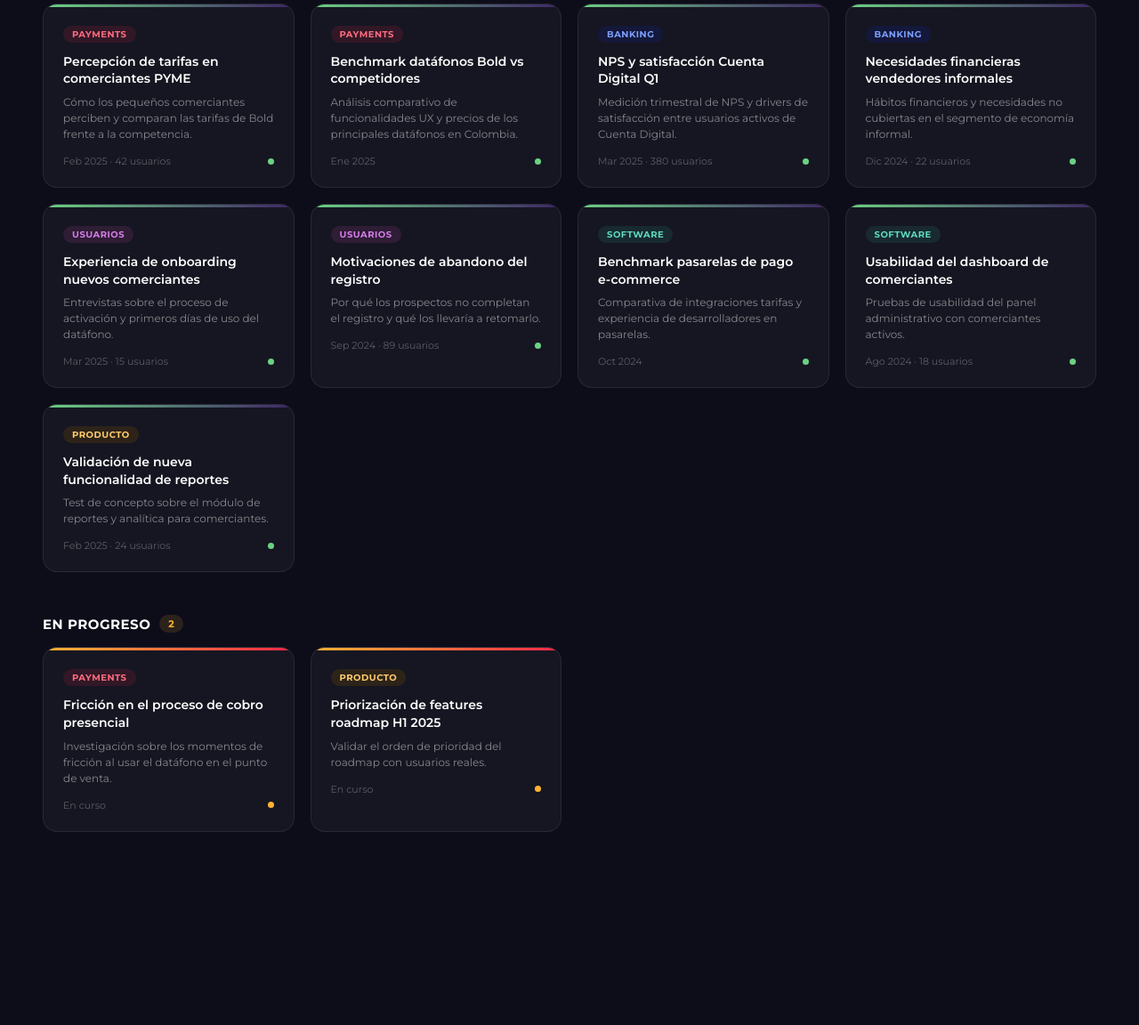
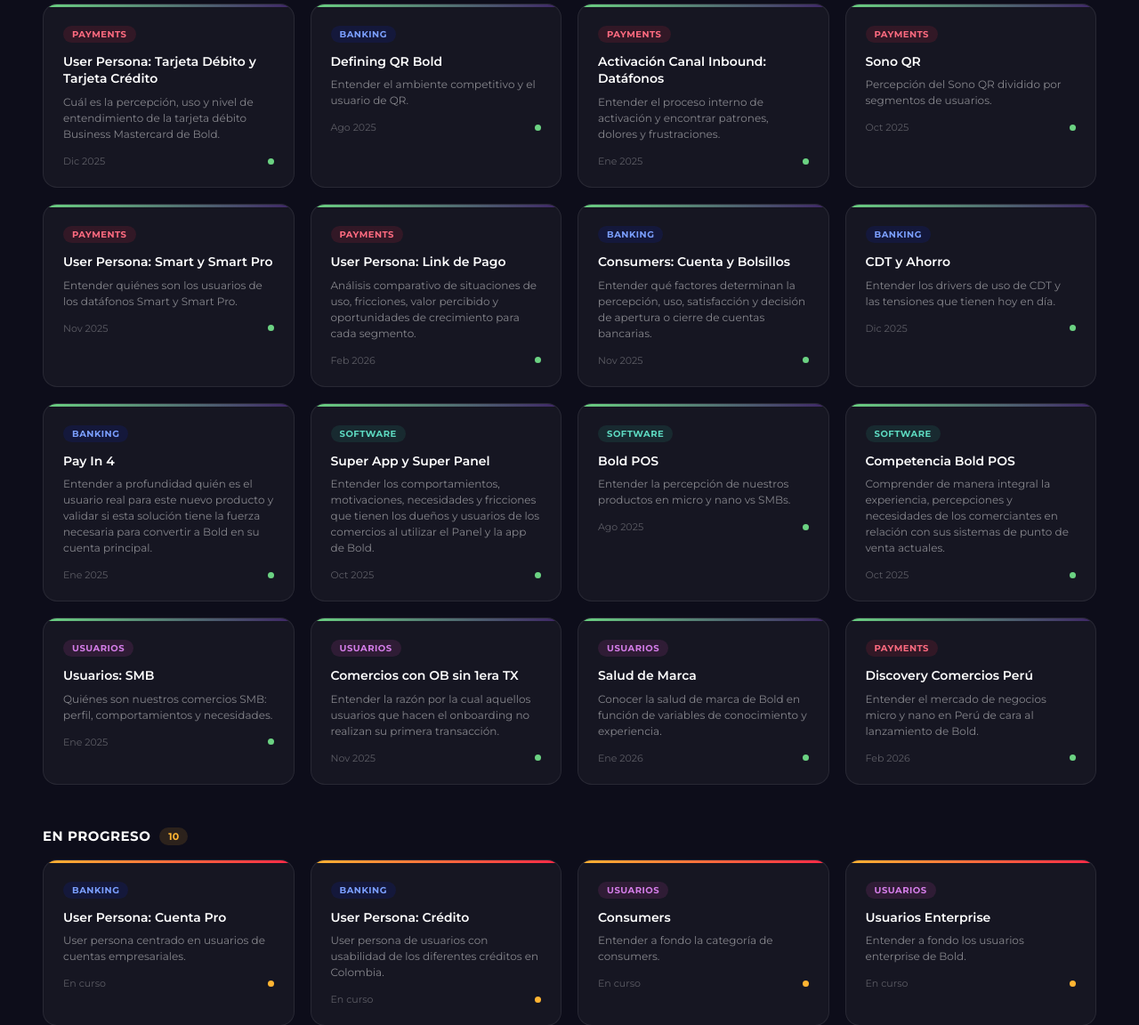
Before and after one commit to antonio-consumer-market-research/Bold-research, a plain HTML site: page index.html in a window 1280 px wide. Shown: the part 548-1700 px from the top of the page at 89% size. Before the commit the page ends 1591 px from the top, so only its background shows below. Drawn offline with Linux system fonts and the light colour scheme.

Commit message:
Update index.html

```diff
--- a/index.html
+++ b/index.html
@@ -419,17 +419,32 @@
     if(r2) kbEntries = JSON.parse(r2);
   }catch(e){}
   if(!data.length) data = [
-    {title:"Percepción de tarifas en comerciantes PYME",desc:"Cómo los pequeños comerciantes perciben y comparan las tarifas de Bold frente a la competencia.",vertical:"Payments",status:"done",date:"Feb 2025",users:42,link:""},
-    {title:"Benchmark datáfonos Bold vs competidores",desc:"Análisis comparativo de funcionalidades UX y precios de los principales datáfonos en Colombia.",vertical:"Payments",status:"done",date:"Ene 2025",users:0,link:""},
-    {title:"Fricción en el proceso de cobro presencial",desc:"Investigación sobre los momentos de fricción al usar el datáfono en el punto de venta.",vertical:"Payments",status:"pending",date:"En curso",users:0,link:""},
-    {title:"NPS y satisfacción Cuenta Digital Q1",desc:"Medición trimestral de NPS y drivers de satisfacción entre usuarios activos de Cuenta Digital.",vertical:"Banking",status:"done",date:"Mar 2025",users:380,link:""},
-    {title:"Necesidades financieras vendedores informales",desc:"Hábitos financieros y necesidades no cubiertas en el segmento de economía informal.",vertical:"Banking",status:"done",date:"Dic 2024",users:22,link:""},
-    {title:"Experiencia de onboarding nuevos comerciantes",desc:"Entrevistas sobre el proceso de activación y primeros días de uso del datáfono.",vertical:"Usuarios",status:"done",date:"Mar 2025",users:15,link:""},
-    {title:"Motivaciones de abandono del registro",desc:"Por qué los prospectos no completan el registro y qué los llevaría a retomarlo.",vertical:"Usuarios",status:"done",date:"Sep 2024",users:89,link:""},
-    {title:"Benchmark pasarelas de pago e-commerce",desc:"Comparativa de integraciones tarifas y experiencia de desarrolladores en pasarelas.",vertical:"Software",status:"done",date:"Oct 2024",users:0,link:""},
-    {title:"Usabilidad del dashboard de comerciantes",desc:"Pruebas de usabilidad del panel administrativo con comerciantes activos.",vertical:"Software",status:"done",date:"Ago 2024",users:18,link:""},
-    {title:"Validación de nueva funcionalidad de reportes",desc:"Test de concepto sobre el módulo de reportes y analítica para comerciantes.",vertical:"Producto",status:"done",date:"Feb 2025",users:24,link:""},
-    {title:"Priorización de features roadmap H1 2025",desc:"Validar el orden de prioridad del roadmap con usuarios reales.",vertical:"Producto",status:"pending",date:"En curso",users:0,link:""},
+    {title:"User Persona: Tarjeta Débito y Tarjeta Crédito",desc:"Cuál es la percepción, uso y nivel de entendimiento de la tarjeta débito Business Mastercard de Bold.",vertical:"Payments",status:"done",date:"Dic 2025",users:0,link:"https://docs.google.com/presentation/d/1wJIU-RYA7SByVAP75HHyqsH30QrkGRQaZM6S4lyjPNs/edit"},
+    {title:"Defining QR Bold",desc:"Entender el ambiente competitivo y el usuario de QR.",vertical:"Banking",status:"done",date:"Ago 2025",users:0,link:"https://docs.google.com/presentation/d/1-qPquJnpztI6-PU-CRiNyU-LM5vBY-Zqn1FyfN8f9Jg/edit"},
+    {title:"Activación Canal Inbound: Datáfonos",desc:"Entender el proceso interno de activación y encontrar patrones, dolores y frustraciones.",vertical:"Payments",status:"done",date:"Ene 2025",users:0,link:"https://docs.google.com/presentation/d/1Kr2dJmpc3MPpOz-GWTmd3K1TUCitMXmQvW1uSpx63us/edit"},
+    {title:"Sono QR",desc:"Percepción del Sono QR dividido por segmentos de usuarios.",vertical:"Payments",status:"done",date:"Oct 2025",users:0,link:"https://docs.google.com/presentation/d/1pA91et--_l4nSIXcqoFwbavx0i2S0SIy6g8kt7buy3E/edit"},
+    {title:"User Persona: Smart y Smart Pro",desc:"Entender quiénes son los usuarios de los datáfonos Smart y Smart Pro.",vertical:"Payments",status:"done",date:"Nov 2025",users:0,link:"https://docs.google.com/presentation/d/1a6d63U0YnI6VEXItO9Ijl7fh4kY9uhCGefewky0o9K8/edit"},
+    {title:"User Persona: Link de Pago",desc:"Análisis comparativo de situaciones de uso, fricciones, valor percibido y oportunidades de crecimiento para cada segmento.",vertical:"Payments",status:"done",date:"Feb 2026",users:0,link:"https://docs.google.com/presentation/d/1hwbM6WecZcb0h97ELAkT0Br9cxl5tKF_3YyvLP2sDz0/edit"},
+    {title:"Consumers: Cuenta y Bolsillos",desc:"Entender qué factores determinan la percepción, uso, satisfacción y decisión de apertura o cierre de cuentas bancarias.",vertical:"Banking",status:"done",date:"Nov 2025",users:0,link:"https://docs.google.com/presentation/d/1RFaLXBSc6BHL1nRXmywGYevJgRMIfRbT6ZpMCjpwSVQ/edit"},
+    {title:"CDT y Ahorro",desc:"Entender los drivers de uso de CDT y las tensiones que tienen hoy en día.",vertical:"Banking",status:"done",date:"Dic 2025",users:0,link:"https://docs.google.com/presentation/d/1hq4Nd4XO6yBsgnve347yo0Z-he_5Zj5Mmp5HZMsr1dE/edit"},
+    {title:"Pay In 4",desc:"Entender a profundidad quién es el usuario real para este nuevo producto y validar si esta solución tiene la fuerza necesaria para convertir a Bold en su cuenta principal.",vertical:"Banking",status:"done",date:"Ene 2025",users:0,link:"https://docs.google.com/presentation/d/18qUVz3jmoYYqPzM4AJIDu_otK8kaPTW3QHFmJ8PbXEs/edit"},
+    {title:"Super App y Super Panel",desc:"Entender los comportamientos, motivaciones, necesidades y fricciones que tienen los dueños y usuarios de los comercios al utilizar el Panel y la app de Bold.",vertical:"Software",status:"done",date:"Oct 2025",users:0,link:"https://docs.google.com/presentation/d/1fxUhUxPSmJ1zt9ae8G0xdLhCdgslr_RVFSZcpwlHhjQ/edit"},
+    {title:"Bold POS",desc:"Entender la percepción de nuestros productos en micro y nano vs SMBs.",vertical:"Software",status:"done",date:"Ago 2025",users:0,link:"https://docs.google.com/presentation/d/17zEXcyfCnVolQLUqxWgeDcn1Emesy5b5WUpGvSlYrQo/edit"},
+    {title:"Competencia Bold POS",desc:"Comprender de manera integral la experiencia, percepciones y necesidades de los comerciantes en relación con sus sistemas de punto de venta actuales.",vertical:"Software",status:"done",date:"Oct 2025",users:0,link:"https://docs.google.com/presentation/d/16uckNbxcbE_MblnSQEEMouotteH8jcwsqwHldAjO4W4/edit"},
+    {title:"Usuarios: SMB",desc:"Quiénes son nuestros comercios SMB: perfil, comportamientos y necesidades.",vertical:"Usuarios",status:"done",date:"Ene 2025",users:0,link:"https://docs.google.com/presentation/d/1drIkfJb0AdxNFDDAVo5GmrxN0FTzW8qHXPTsgxXBYTg/edit"},
+    {title:"Comercios con OB sin 1era TX",desc:"Entender la razón por la cual aquellos usuarios que hacen el onboarding no realizan su primera transacción.",vertical:"Usuarios",status:"done",date:"Nov 2025",users:0,link:"https://docs.google.com/presentation/d/1LBZwXWAyKWqgYSedTNPG67GMLkdQb6aNLy8a48uN_6M/edit"},
+    {title:"Salud de Marca",desc:"Conocer la salud de marca de Bold en función de variables de conocimiento y experiencia.",vertical:"Usuarios",status:"done",date:"Ene 2026",users:0,link:"https://docs.google.com/presentation/d/1w8KNsCIldUdSwY_k-Y_dANSSKipNwfBj/edit"},
+    {title:"Discovery Comercios Perú",desc:"Entender el mercado de negocios micro y nano en Perú de cara al lanzamiento de Bold.",vertical:"Payments",status:"done",date:"Feb 2026",users:0,link:"https://docs.google.com/presentation/d/1uBjZnmzhorxX9H52mvP8WnKURZ6bURsdhHRei8lNtvY/edit"},
+    {title:"User Persona: Cuenta Pro",desc:"User persona centrado en usuarios de cuentas empresariales.",vertical:"Banking",status:"pending",date:"En curso",users:0,link:""},
+    {title:"User Persona: Crédito",desc:"User persona de usuarios con usabilidad de los diferentes créditos en Colombia.",vertical:"Banking",status:"pending",date:"En curso",users:0,link:""},
+    {title:"Consumers",desc:"Entender a fondo la categoría de consumers.",vertical:"Usuarios",status:"pending",date:"En curso",users:0,link:""},
+    {title:"Usuarios Enterprise",desc:"Entender a fondo los usuarios enterprise de Bold.",vertical:"Usuarios",status:"pending",date:"En curso",users:0,link:""},
+    {title:"User Persona: Botón de Pago",desc:"Entender a fondo los usuarios de botón de pago de Bold.",vertical:"Payments",status:"pending",date:"En curso",users:0,link:""},
+    {title:"User Persona: Bold POS",desc:"Entender a fondo los usuarios de Bold POS y crear sus Jobs to be Done.",vertical:"Software",status:"pending",date:"En curso",users:0,link:""},
+    {title:"Recibir y Enviar Pagos al Exterior",desc:"Qué necesitan o requieren los usuarios para pagos y transferencias al exterior.",vertical:"Producto",status:"pending",date:"En curso",users:0,link:""},
+    {title:"Tarjeta Débito en Wallet + Consumers",desc:"Investigación sobre el uso y percepción de la tarjeta débito dentro del ecosistema Wallet y segmento Consumers.",vertical:"Producto",status:"pending",date:"En curso",users:0,link:""},
+    {title:"Tap on Phone",desc:"Identificar los detonantes y barreras tanto del comercio como del consumidor para adoptar el pago por celular.",vertical:"Payments",status:"pending",date:"En curso",users:0,link:""},
+    {title:"CDT",desc:"Entender nuestros inversionistas actuales de CDT y qué más necesitan en la cuenta Bold más allá de rentabilidad.",vertical:"Banking",status:"pending",date:"En curso",users:0,link:""},
   ];
   refreshStats();
   applyFilters();
```
